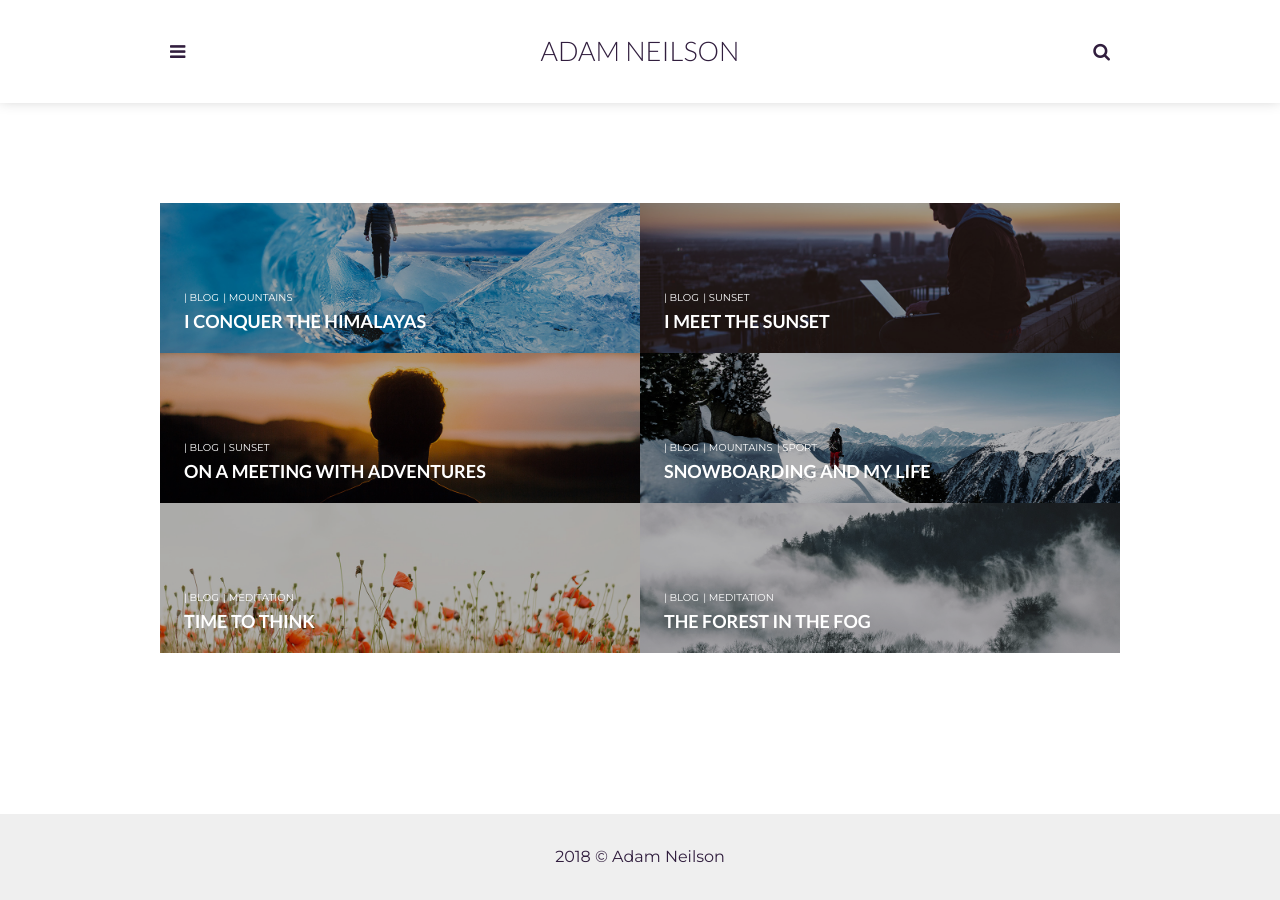
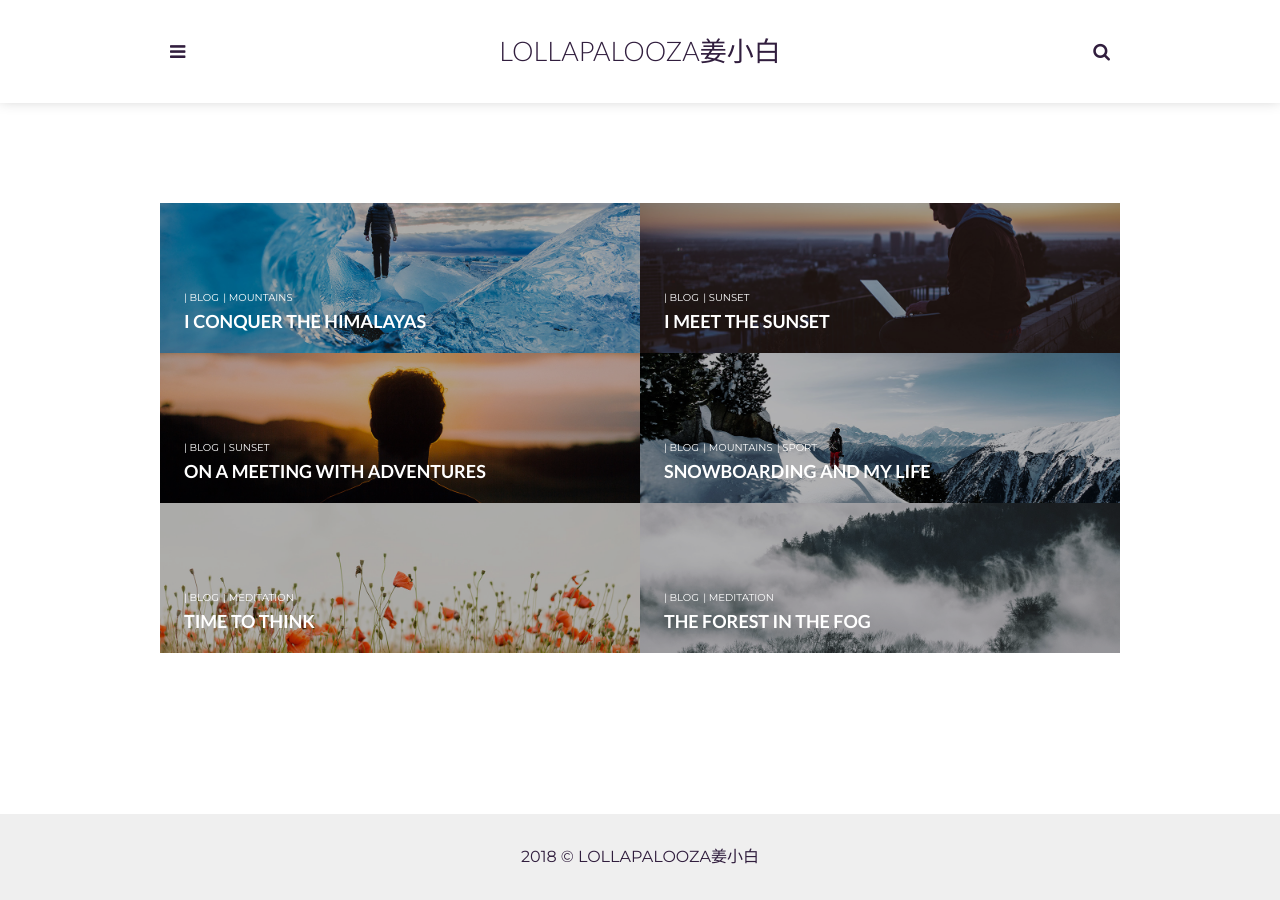
Before and after one commit to sundae116/sundae116.gihub.io, a Jekyll site: the page built from index.html, in a window 1280 px wide. Built offline with Jekyll 4.4.1, drawn with Linux system fonts in a browser that asks for light colours; the list of posts is cut into pages by our own code.

Commit message:
Update _config.yml

```diff
--- a/_config.yml
+++ b/_config.yml
@@ -5,11 +5,11 @@ description: > # this means to ignore newlines until "baseurl:"
   line in _config.yml. It will appear in your document head meta (for
   Google search results) and in your feed.xml site description.
 permalink: ':title/'
-baseurl: "/adam-blog" # the subpath of your site, e.g. /blog
+baseurl: "https://sundae116.github.io/LOLLAPALOOZA-blog/" # the subpath of your site, e.g. /blog
 url: "" # the base hostname & protocol for your site, e.g. http://example.com
 
 # Author settings
-author: Adam Neilson # add your name
+author: LOLLAPALOOZA姜小白 # add your name
 author-pic: adam-face.jpg
 about-author: 我是姜小白. 金融PHD，大咖的自我修养，每天提供高端订阅，网罗天下时事资讯，不出门便知天下事，为您打开一扇世界之窗。欢迎订阅留言！
 
```
